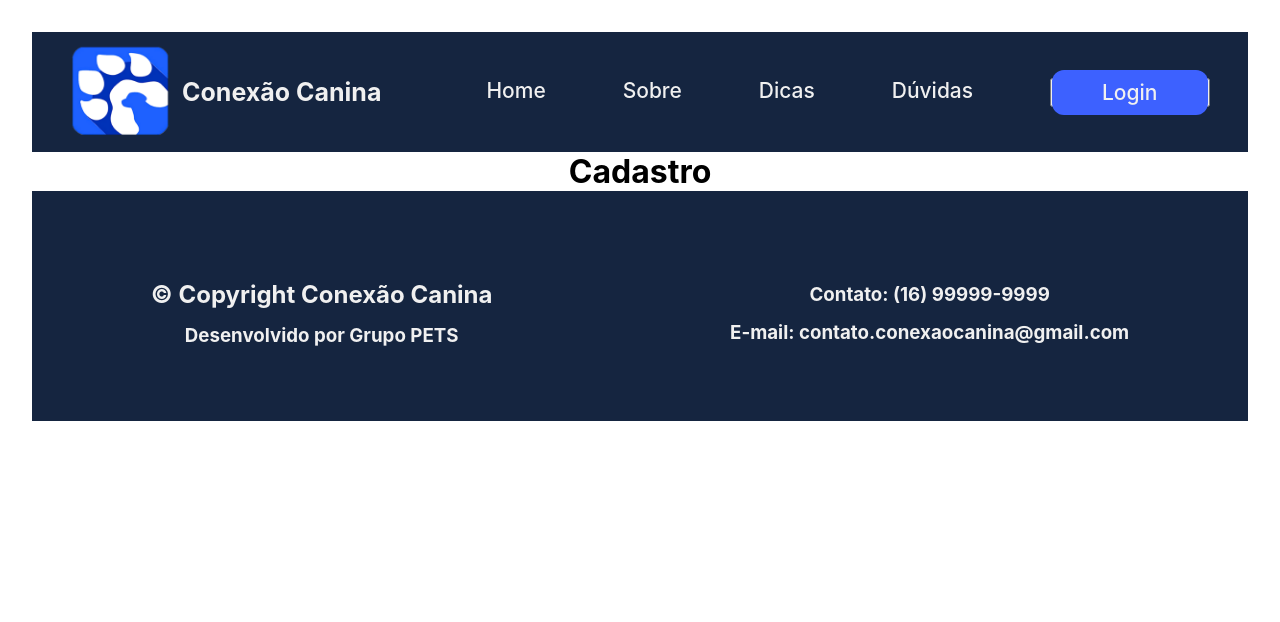
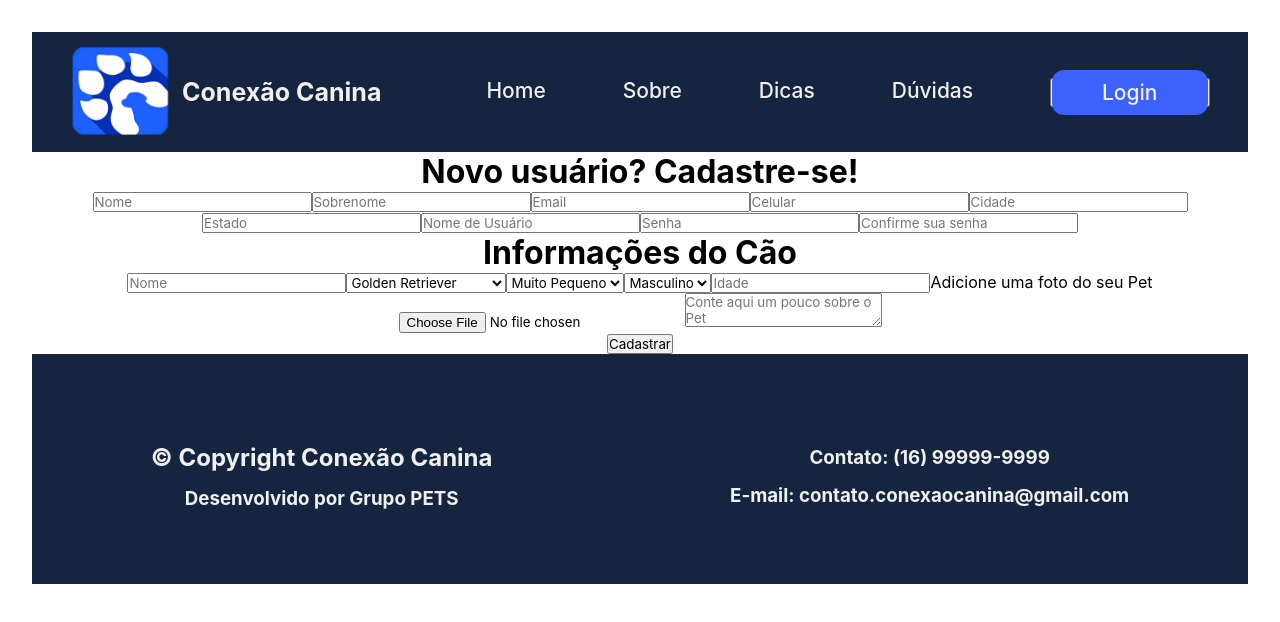
Before and after one commit to joaoveasey/projeto-pets-react, a React (Vite) app in the folder my-react-app/: page /cadastro in a window 1280 px wide. Shown: the top 622 px of the page. Built offline with nearby package versions, Linux system fonts and the light colour scheme.

Commit message:
algumas fixes no login e começando no .jsx do Cadastro (20/05)

```diff
--- a/my-react-app/src/pages/Login/login.jsx
+++ b/my-react-app/src/pages/Login/login.jsx
@@ -26,10 +26,11 @@ function Login() {
   return (
     <div className={styles.container}>
       <header className={styles.header}>
-        <span>Login</span>
+
       </header>
 
       <form>
+      <span>Login</span>
         <div className={styles.inputContainer}>
           <label htmlFor="email">E-mail</label>
           <input
--- a/my-react-app/src/pages/Login/login.module.css
+++ b/my-react-app/src/pages/Login/login.module.css
@@ -1,20 +1,19 @@
 .container {
     font-family: 'Inter', sans-serif;
-    width: 99.1vw;
-    height: 80vh;
+    width: 98.9vw;
+    height: 76vh;
     display: flex;
     align-items: center;
     justify-content: center;
     flex-direction: column;
   }
-  .container .header {
+
+  .container span {
     display: flex;
     align-items: center;
     flex-direction: column;
     margin-bottom: 40px;
-  }
-
-  .container .header span {
+    margin-top: 40px;
     font-weight: 900;
     font-size: 24px;
     line-height: 24px;
@@ -25,6 +24,10 @@
     display: flex;
     align-items: center;
     flex-direction: column;
+    box-shadow: 2px 2px 2px 2px rgba(0, 0, 0, 0.2);
+    height: 500px;
+    width: 600px;
+
   }
 
   .container form  .inputContainer {
@@ -47,7 +50,7 @@
     padding: 8px;
     width: 520px;
     height: 40px;
-    border: 1px solid #3D61FF;
+    border: 1px solid #152540;
     border-radius: 15px;
     margin-bottom: 16px;
     font-size: 15px;
@@ -59,19 +62,18 @@
     line-height: 19px;
     padding-top: 16px;
     padding-bottom: 16px;
-    color: #3D61FF;
+    color: #6d99e6;
   }
 
   .container form .button {
-    width: 300px;
+    width: 280px;
     height: 48px;
-    background: #3D61FF;
+    background: #152540;
     border-radius: 12px;
     color: #fff;
     border: none;
-    font-family: 'Inter';
-    font-style: normal;
-    font-weight: 400;
+    font-family: 'Inter', sans-serif;
+    font-weight: 500;
     font-size: 18px;
     line-height: 22px;
 
@@ -89,7 +91,8 @@
     display: flex;
     align-items: center;
     justify-content: center;
-    gap: 10px
+    gap: 10px;
+    margin-top: 10px;
   }
 
   .container form .footer p {
@@ -104,5 +107,5 @@
     font-size: 16px;
     line-height: 19px;
     text-decoration-line: underline;
-    color: #5C73DB;
+    color: #6d99e6;
   }
--- a/my-react-app/src/pages/Register/register.jsx
+++ b/my-react-app/src/pages/Register/register.jsx
@@ -1,9 +1,264 @@
 import './register.module.css'
+import React from 'react'
+import { useState, useEffect } from 'react'
+// import { userAuthentication } from '../../hooks/userAuthentication'
+
 
 function Register() {
+  const [firstName, setFirstName] = useState('')
+  const [lastName, setLastName] = useState('')
+  const [email, setEmail] = useState('')
+  const [phoneNumber, setPhoneNumber] = useState('')
+  const [city, setCity] = useState('')
+  const [state, setState] = useState('')
+  const [username, setUsername] = useState('')
+  const [password, setPassword] = useState('')
+  const [confirmedPassword, setConfirmedPassword] = useState('')
+
+  const [dogName, setDogName] = useState('')
+  const [dogBreed, setDogBreed] = useState('')
+  const [dogSize, setDogSize] = useState('')
+  const [dogGender, setDogGender] = useState('')
+  const [dogAge, setDogAge] = useState('')
+  const [dogInfo, setDogInfo] = useState('')
+  const [dogPhoto, setDogPhoto] = useState('')
+  const [error, setError] = useState('')
+
+  // const { createUser, error: authError, loading } = userAuthentication()
+
+  const handlerSubmit = async (e) => {
+    e.preventDefault()
+    setError('')
+    const user = {
+      firstName,
+      lastName,
+      email,
+      phoneNumber,
+      city,
+      state,
+      username,
+      password
+    }
+
+    if (password != confirmedPassword){
+      setError("As senhas precisam ser iguais.")
+      return
+    }
+
+    const dog = {
+      dogName,
+      dogBreed,
+      dogSize,
+      dogGender,
+      dogAge,
+      dogPhoto,
+      dogInfo
+    }
+
+    if (dogAge < 0){
+      setError("A idade não pode ser menor que 0.")
+    }
+
+    const resUser = await createUser(user)
+    const resDog = await createUser(dog)
+
+    console.table(res)
+  }
+
+  // useEffect(() => {
+  //   if (authError) {
+  //     setError(authError)
+  //   }
+  // }, [authError]
+  //}
+
   return (
     <>
-      <h1>Cadastro</h1>
+      <form onSubmit={handlerSubmit}>
+        <div >
+          <h1>Novo usuário? Cadastre-se!</h1>
+          <label>
+            <input
+            type="text"
+            name='firstName'
+            required
+            value={firstName}
+            onChange={(e) => setFirstName(e.target.value)}
+            placeholder='Nome'></input>
+          </label>
+          <label>
+            <input
+            type="text"
+            name='lastName'
+            required
+            value={lastName}
+            onChange={(e) => setLastName(e.target.value)}
+            placeholder='Sobrenome'></input>
+          </label>
+          <label>
+            <input
+            type="email"
+            name='email'
+            required
+            value={email}
+            onChange={(e) => setEmail(e.target.value)}
+            placeholder='Email'></input>
+          </label>
+          <label>
+            <input
+            type="tel"
+            name='phoneNumber'
+            required
+            value={phoneNumber}
+            onChange={(e) => setPhoneNumber(e.target.value)}
+            placeholder='Celular'></input>
+          </label>
+          <label>
+            <input
+            type="text"
+            name='city'
+            required
+            value={city}
+            onChange={(e) => setCity(e.target.value)}
+            placeholder='Cidade'></input>
+          </label>
+          <label>
+            <input
+            type="text"
+            name='state'
+            required
+            value={state}
+            onChange={(e) => setState(e.target.value)}
+            placeholder='Estado'></input>
+          </label>
+          <label>
+            <input
+            type="text"
+            name='username'
+            required
+            value={username}
+            onChange={(e) => setUsername(e.target.value)}
+            placeholder='Nome de Usuário'></input>
+          </label>
+          <label>
+            <input
+            type="password"
+            name='password'
+            required
+            value={password}
+            onChange={(e) => setPassword(e.target.value)}
+            placeholder='Senha'></input>
+          </label>
+          <label>
+            <input
+            type="password"
+            name='confirmedPassword'
+            required
+            value={confirmedPassword}
+            onChange={(e) => setConfirmedPassword(e.target.value)}
+            placeholder='Confirme sua senha'></input>
+          </label>
+        </div>
+        <div>
+          <h1>Informações do Cão</h1>
+          <label>
+            <input
+            type="text"
+            name='dogName'
+            required
+            value={dogName}
+            onChange={(e) => setDogName(e.target.value)}
+            placeholder='Nome'></input>
+          </label>
+          <label>
+            <select
+            name="dogBreed"
+            value={dogBreed}
+            required
+            onChange={(e) => setDogBreed(e.target.value)}
+            >
+              <option value="Golden Retriever">Golden Retriever</option>
+              <option value="Pit Bull">Pit Bull</option>
+              <option value="Labrador Retriever">Labrador Retriever</option>
+              <option value="German Shepherd">Pastor Alemão</option>
+              <option value="French Bulldog">Buldogue Francês</option>
+              <option value="Beagle">Beagle</option>
+              <option value="Bulldog">Buldogue Inglês</option>
+              <option value="Poodle">Poodle</option>
+              <option value="Boxer">Boxer</option>
+              <option value="Dachshund">Dachshund (Salsicha)</option>
+              <option value="Yorkshire Terrier">Yorkshire Terrier</option>
+              <option value="Siberian Husky">Husky Siberiano</option>
+              <option value="Chihuahua">Chihuahua</option>
+              <option value="Shih Tzu">Shih Tzu</option>
+              <option value="Rottweiler">Rottweiler</option>
+              <option value="Great Dane">Dogue Alemão</option>
+              <option value="Cocker Spaniel">Cocker Spaniel</option>
+              <option value="Doberman Pinscher">Doberman</option>
+              <option value="Shiba Inu">Shiba Inu</option>
+              <option value="Border Collie">Border Collie</option>
+              <option value="Australian Shepherd">Pastor Australiano</option>
+              <option value="Saint Bernard">São Bernardo</option>
+              <option value="Basset Hound">Basset Hound</option>
+              <option value="Weimaraner">Weimaraner</option>
+              <option value="Maltese">Maltês</option>
+              <option selected value="Outro">Outro</option>
+            </select>
+          </label>
+          <label>
+            <select
+              name='dogSize'
+              required
+              value={dogSize}
+              onChange={(e) => setDogSize(e.target.value)}
+            >
+              <option value="muitoPequeno">Muito Pequeno</option>
+              <option selected value="Pequeno">Pequeno</option>
+              <option value="Medio">Médio</option>
+              <option value="Grande">Grande</option>
+              <option value="muitoGrande">Muito Grande</option>
+            </select>
+          </label>
+          <label>
+          <select
+              name='dogGender'
+              required
+              value={dogGender}
+              onChange={(e) => setDogGender(e.target.value)}
+            >
+              <option value="M">Masculino</option>
+              <option value="F">Feminino</option>
+            </select>
+          </label>
+          <label>
+            <input
+            type="number"
+            name='dogAge'
+            required
+            value={dogAge}
+            onChange={(e) => setDogAge(e.target.value)}
+            placeholder='Idade'></input>
+          </label>
+          <label>
+          Adicione uma foto do seu Pet
+            <input
+            type="file"
+            name='dogPhoto'
+            value={dogPhoto}
+            onChange={(e) => setDogPhoto(e.target.value)}></input>
+          </label>
+          <label>
+            <textarea
+            type="text"
+            name='dogInfo'
+            required
+            value={dogInfo}
+            onChange={(e) => setDogInfo(e.target.value)}
+            placeholder='Conte aqui um pouco sobre o Pet'></textarea>
+          </label>
+        </div>
+        <button className='btn'>Cadastrar</button>
+      </form>
     </>
 
   )
```
